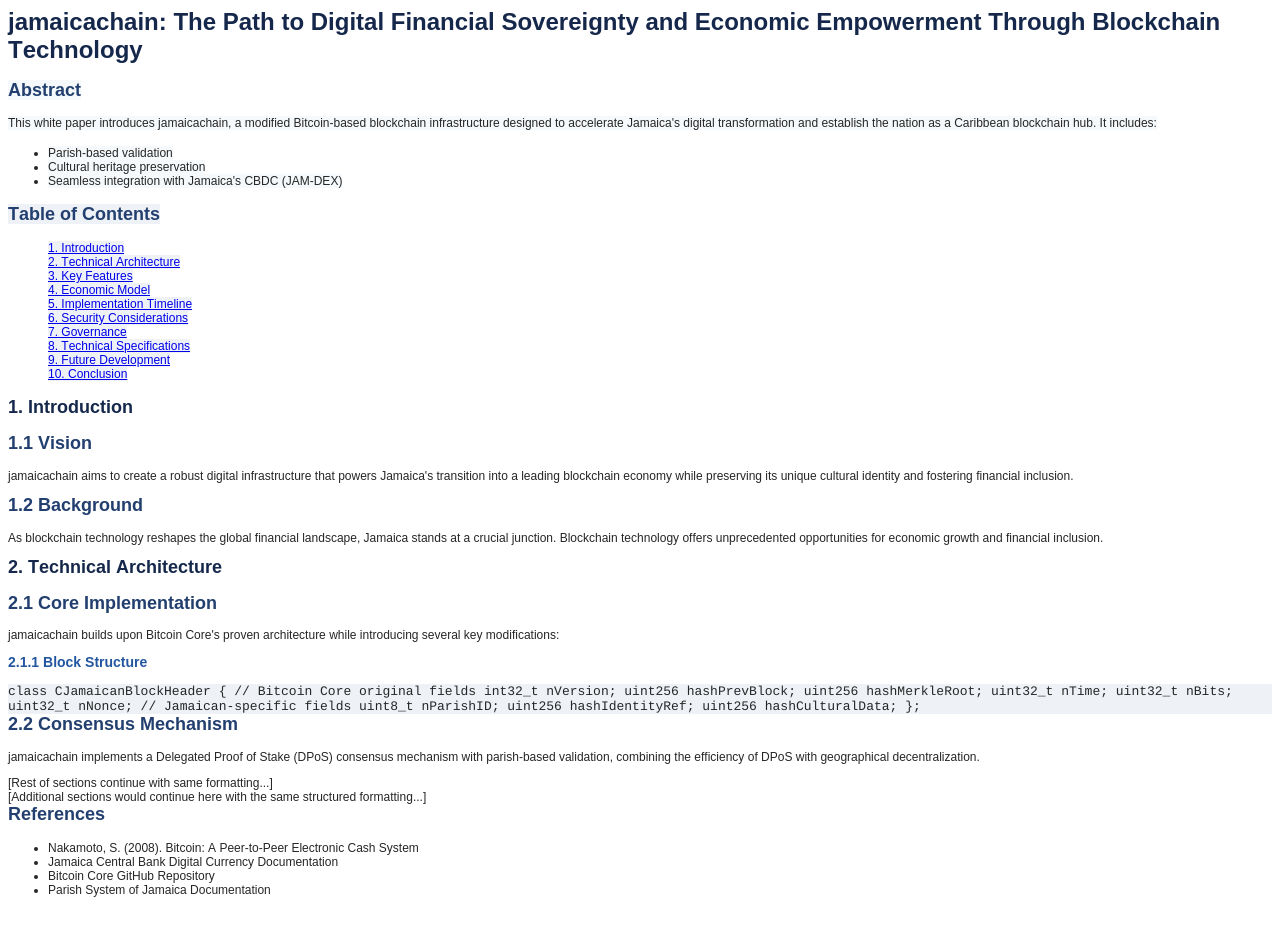
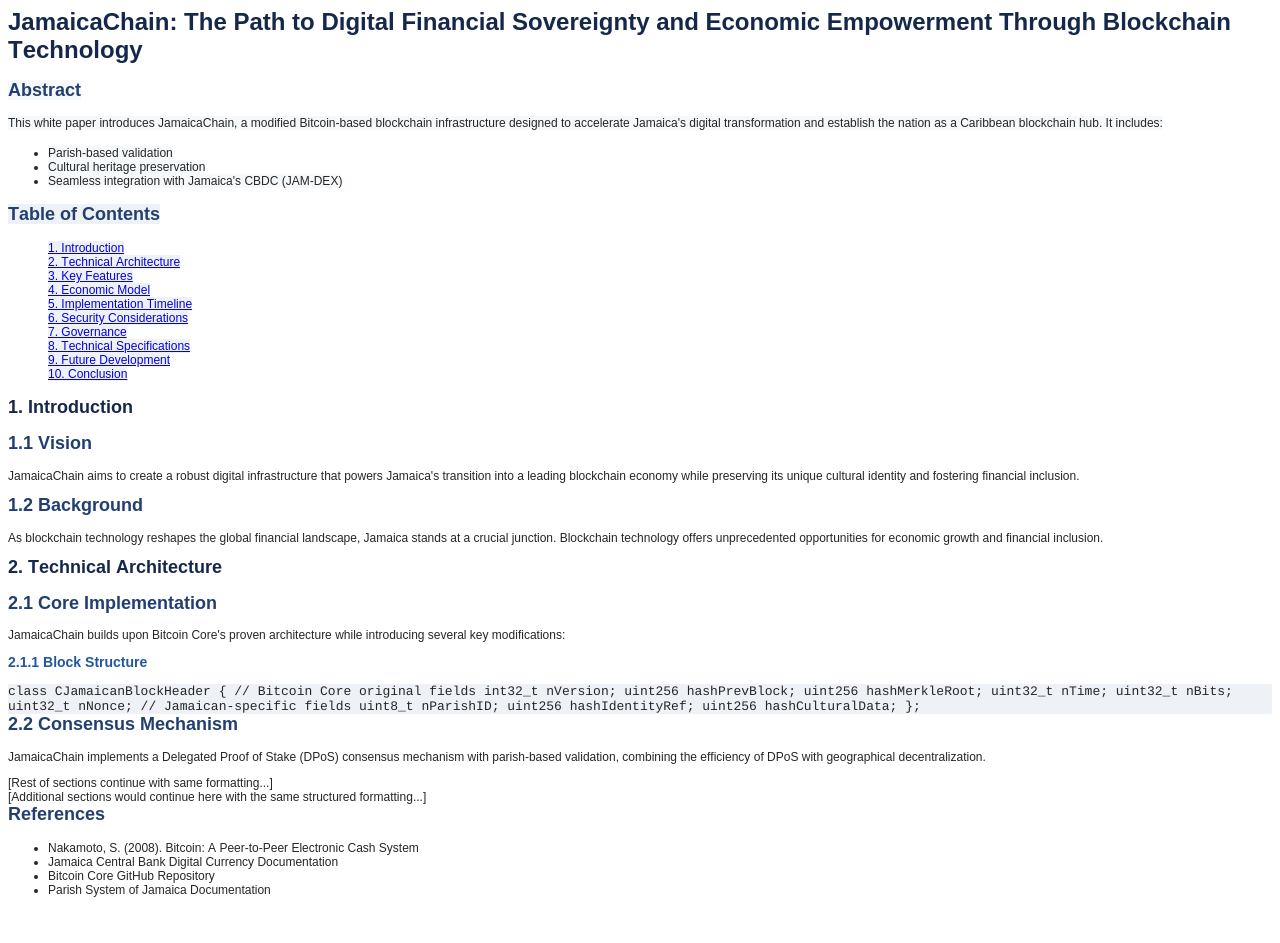
Before and after one commit to ethanrxla/JamaicaChain-WhitePaper, a plain HTML site: page jamaicachain-whitepaper.html in a window 1280 px wide. Drawn offline with Linux system fonts and the light colour scheme.

Commit message:
jamaicachain-whitepaper.html

```diff
--- a/jamaicachain-whitepaper.html
+++ b/jamaicachain-whitepaper.html
@@ -28,9 +28,9 @@
   </style>
 </head>
 <body>
-<h1 style="margin: 0.0px 0.0px 16.1px 0.0px; font: 24.0px Arial; color: #15284b; -webkit-text-stroke: #15284b"><span class="s1"><b>jamaicachain: The Path to Digital Financial Sovereignty and Economic Empowerment Through Blockchain Technology</b></span></h1>
+<h1 style="margin: 0.0px 0.0px 16.1px 0.0px; font: 24.0px Arial; color: #15284b; -webkit-text-stroke: #15284b"><span class="s1"><b>JamaicaChain: The Path to Digital Financial Sovereignty and Economic Empowerment Through Blockchain Technology</b></span></h1>
 <h2 style="margin: 0.0px 0.0px 14.9px 0.0px; font: 18.0px Arial; color: #223f6f; -webkit-text-stroke: #223f6f"><span class="s2"><b>Abstract</b></span></h2>
-<p class="p3"><span class="s2">This white paper introduces jamaicachain, a modified Bitcoin-based blockchain infrastructure designed to accelerate Jamaica's digital transformation and establish the nation as a Caribbean blockchain hub. It includes:</span></p>
+<p class="p3"><span class="s2">This white paper introduces JamaicaChain, a modified Bitcoin-based blockchain infrastructure designed to accelerate Jamaica's digital transformation and establish the nation as a Caribbean blockchain hub. It includes:</span></p>
 <ul class="ul1">
   <li class="li4"><span class="s3"></span><span class="s2">Parish-based validation</span></li>
   <li class="li4"><span class="s3"></span><span class="s2">Cultural heritage preservation</span></li>
@@ -51,16 +51,16 @@
 </ul>
 <h1 style="margin: 0.0px 0.0px 14.9px 0.0px; font: 18.0px Arial; color: #15284b; -webkit-text-stroke: #15284b"><span class="s1"><b>1. Introduction</b></span></h1>
 <h2 style="margin: 0.0px 0.0px 14.9px 0.0px; font: 18.0px Arial; color: #223f6f; -webkit-text-stroke: #223f6f"><span class="s1"><b>1.1 Vision</b></span></h2>
-<p class="p3"><span class="s1">jamaicachain aims to create a robust digital infrastructure that powers Jamaica's transition into a leading blockchain economy while preserving its unique cultural identity and fostering financial inclusion.</span></p>
+<p class="p3"><span class="s1">JamaicaChain aims to create a robust digital infrastructure that powers Jamaica's transition into a leading blockchain economy while preserving its unique cultural identity and fostering financial inclusion.</span></p>
 <h2 style="margin: 0.0px 0.0px 14.9px 0.0px; font: 18.0px Arial; color: #223f6f; -webkit-text-stroke: #223f6f"><span class="s1"><b>1.2 Background</b></span></h2>
 <p class="p3"><span class="s1">As blockchain technology reshapes the global financial landscape, Jamaica stands at a crucial junction. Blockchain technology offers unprecedented opportunities for economic growth and financial inclusion.</span></p>
 <h1 style="margin: 0.0px 0.0px 14.9px 0.0px; font: 18.0px Arial; color: #15284b; -webkit-text-stroke: #15284b"><span class="s1"><b>2. Technical Architecture</b></span></h1>
 <h2 style="margin: 0.0px 0.0px 14.9px 0.0px; font: 18.0px Arial; color: #223f6f; -webkit-text-stroke: #223f6f"><span class="s1"><b>2.1 Core Implementation</b></span></h2>
-<p class="p3"><span class="s1">jamaicachain builds upon Bitcoin Core's proven architecture while introducing several key modifications:</span></p>
+<p class="p3"><span class="s1">JamaicaChain builds upon Bitcoin Core's proven architecture while introducing several key modifications:</span></p>
 <h3 style="margin: 0.0px 0.0px 14.0px 0.0px; font: 14.0px Arial; color: #2256a0; -webkit-text-stroke: #2256a0"><span class="s1"><b>2.1.1 Block Structure</b></span></h3>
 <p class="p8"><span class="s1">class CJamaicanBlockHeader { // Bitcoin Core original fields int32_t nVersion; uint256 hashPrevBlock; uint256 hashMerkleRoot; uint32_t nTime; uint32_t nBits; uint32_t nNonce; // Jamaican-specific fields uint8_t nParishID; uint256 hashIdentityRef; uint256 hashCulturalData; };</span></p>
 <h2 style="margin: 0.0px 0.0px 14.9px 0.0px; font: 18.0px Arial; color: #223f6f; -webkit-text-stroke: #223f6f"><span class="s1"><b>2.2 Consensus Mechanism</b></span></h2>
-<p class="p3"><span class="s1">jamaicachain implements a Delegated Proof of Stake (DPoS) consensus mechanism with parish-based validation, combining the efficiency of DPoS with geographical decentralization.</span></p>
+<p class="p3"><span class="s1">JamaicaChain implements a Delegated Proof of Stake (DPoS) consensus mechanism with parish-based validation, combining the efficiency of DPoS with geographical decentralization.</span></p>
 <p class="p4"><span class="s1">[Rest of sections continue with same formatting...]</span></p>
 <p class="p4"><span class="s1">[Additional sections would continue here with the same structured formatting...]</span></p>
 <h2 style="margin: 0.0px 0.0px 14.9px 0.0px; font: 18.0px Arial; color: #223f6f; -webkit-text-stroke: #223f6f"><span class="s1"><b>References</b></span></h2>
```
